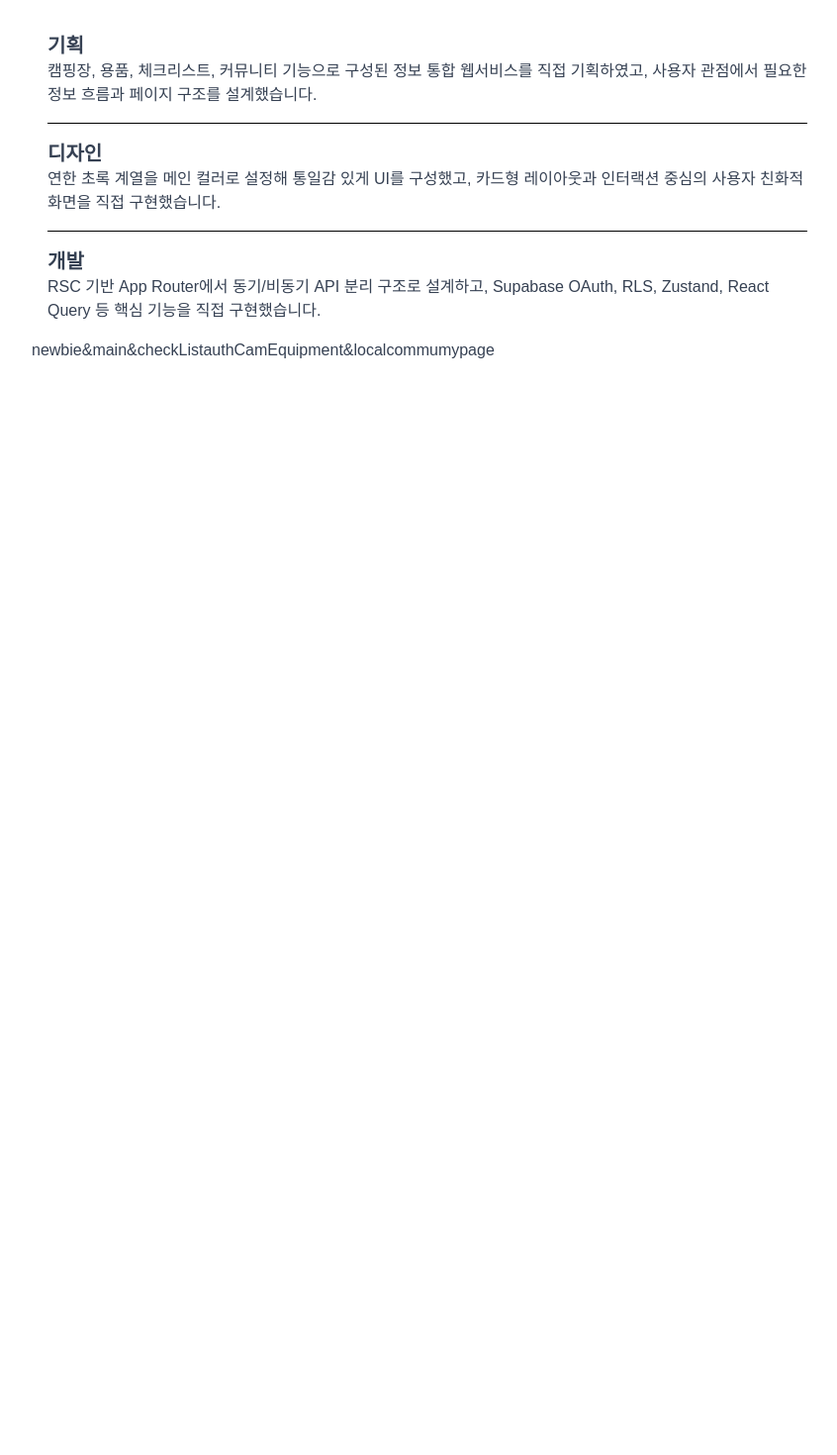
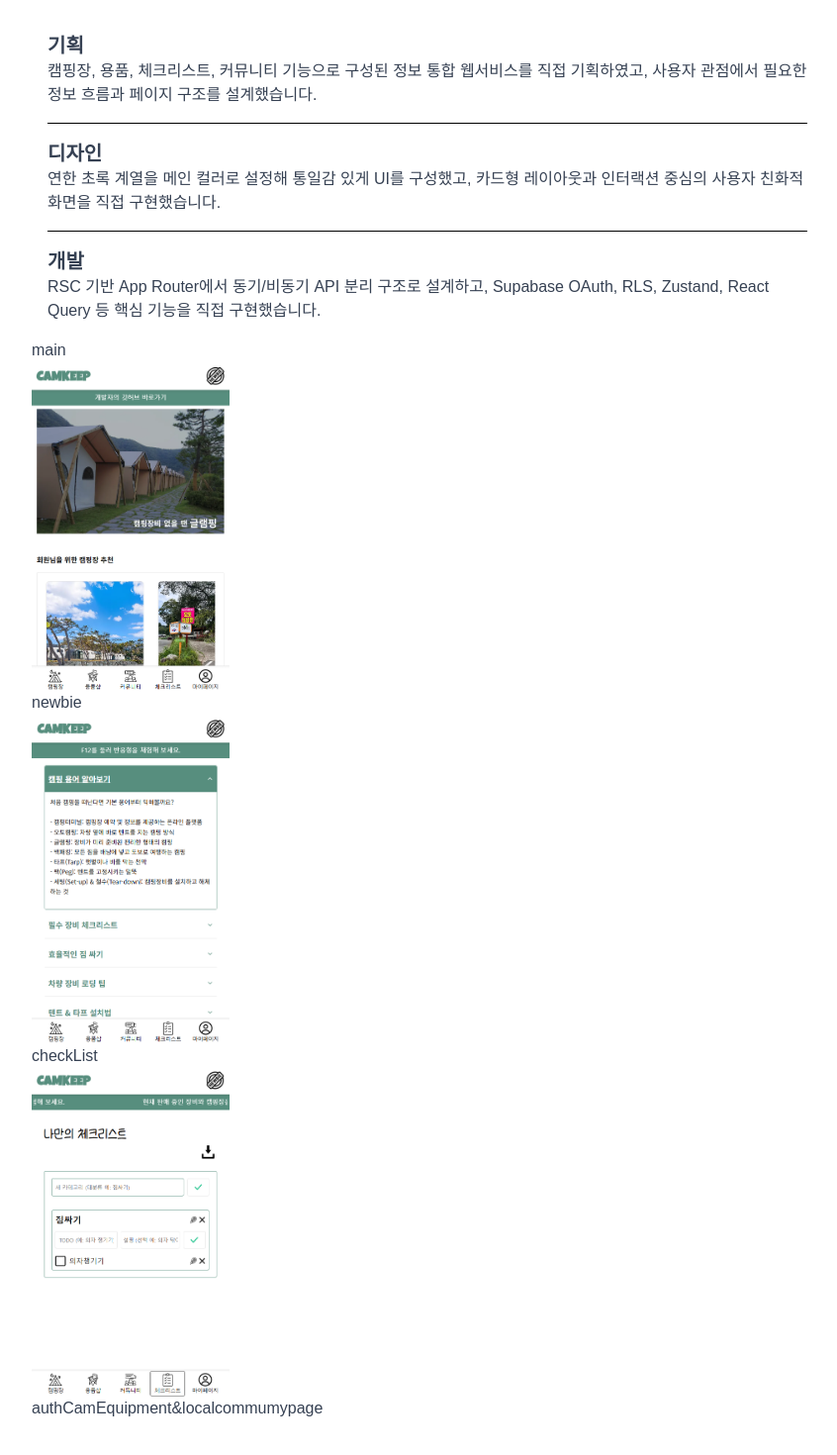
Before and after one commit to hansolChoi29/portfolio_ACE, a Next.js app: page /camkeep in a window 1280 px wide. Shown: the part 932-2402 px from the top of the page at 99% size, without its empty margins (160-1006 px from the left). Before the commit the page ends 1442 px from the top, so only its background shows below. Built offline with nearby package versions, Linux system fonts and the light colour scheme.

Commit message:
style: main image 뼈대만 잡음

```diff
--- a/src/app/(app)/camkeep/components/CamMain.tsx
+++ b/src/app/(app)/camkeep/components/CamMain.tsx
@@ -1,3 +1,39 @@
+"use client";
+import Image from "next/image";
+
 export default function CamMain() {
-  return <>newbie&main&checkList</>;
+  return (
+    <section>
+      <article>
+        <div>main</div>
+        <Image
+          src="/images/camkeep/keepmain.png"
+          alt="main"
+          width={200}
+          height={200}
+          priority
+        />
+      </article>
+      <article>
+        <div>newbie</div>{" "}
+        <Image
+          src="/images/camkeep/keepnewbie.png"
+          alt="main"
+          width={200}
+          height={200}
+          priority
+        />
+      </article>
+      <article>
+        <div>checkList</div>{" "}
+        <Image
+          src="/images/camkeep/keepcheck.png"
+          alt="main"
+          width={200}
+          height={200}
+          priority
+        />
+      </article>
+    </section>
+  );
 }
```
Also changed, not shown: public/images/camkeep/keepmain.png (renamed from public/images/camkeep/keeppmain.png).
